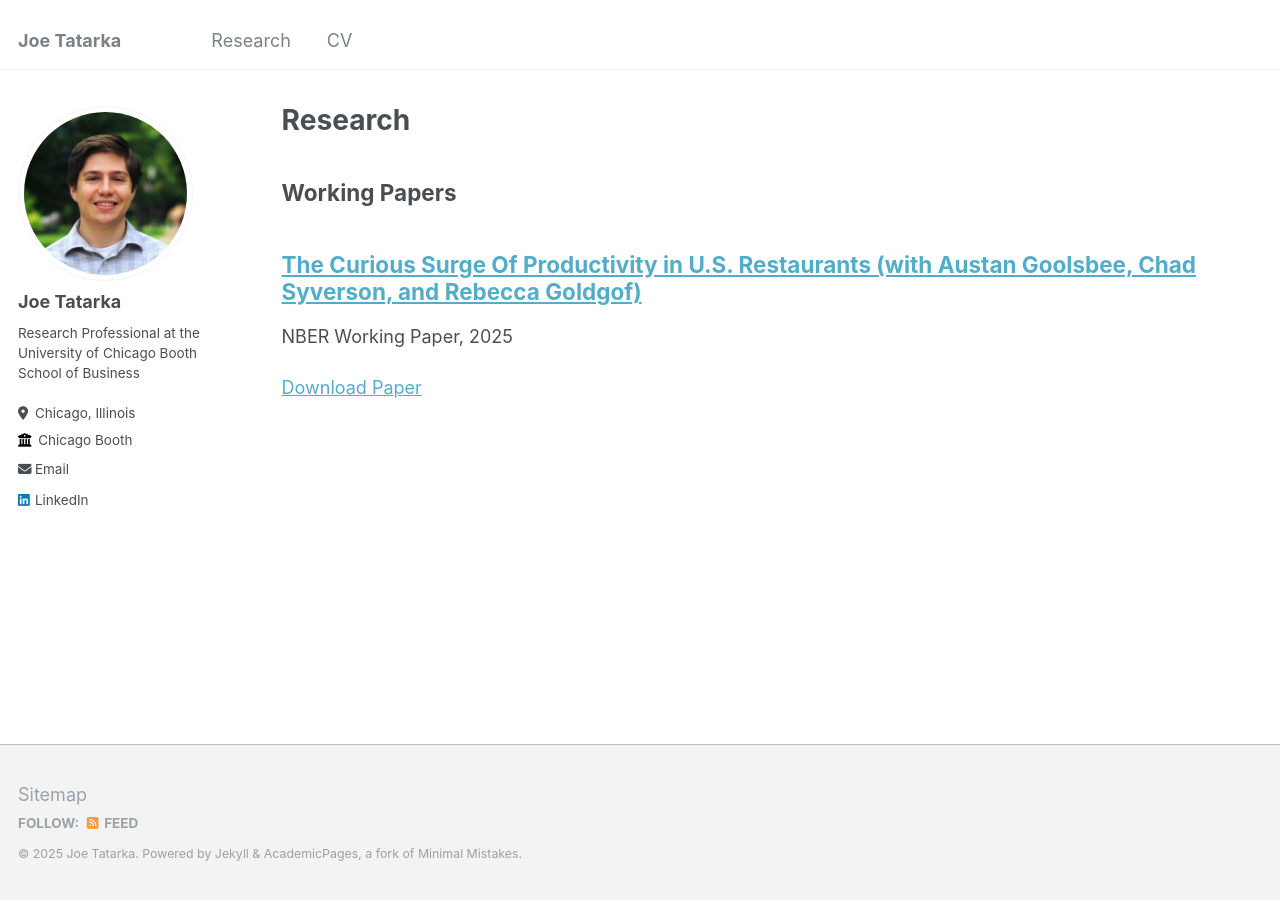
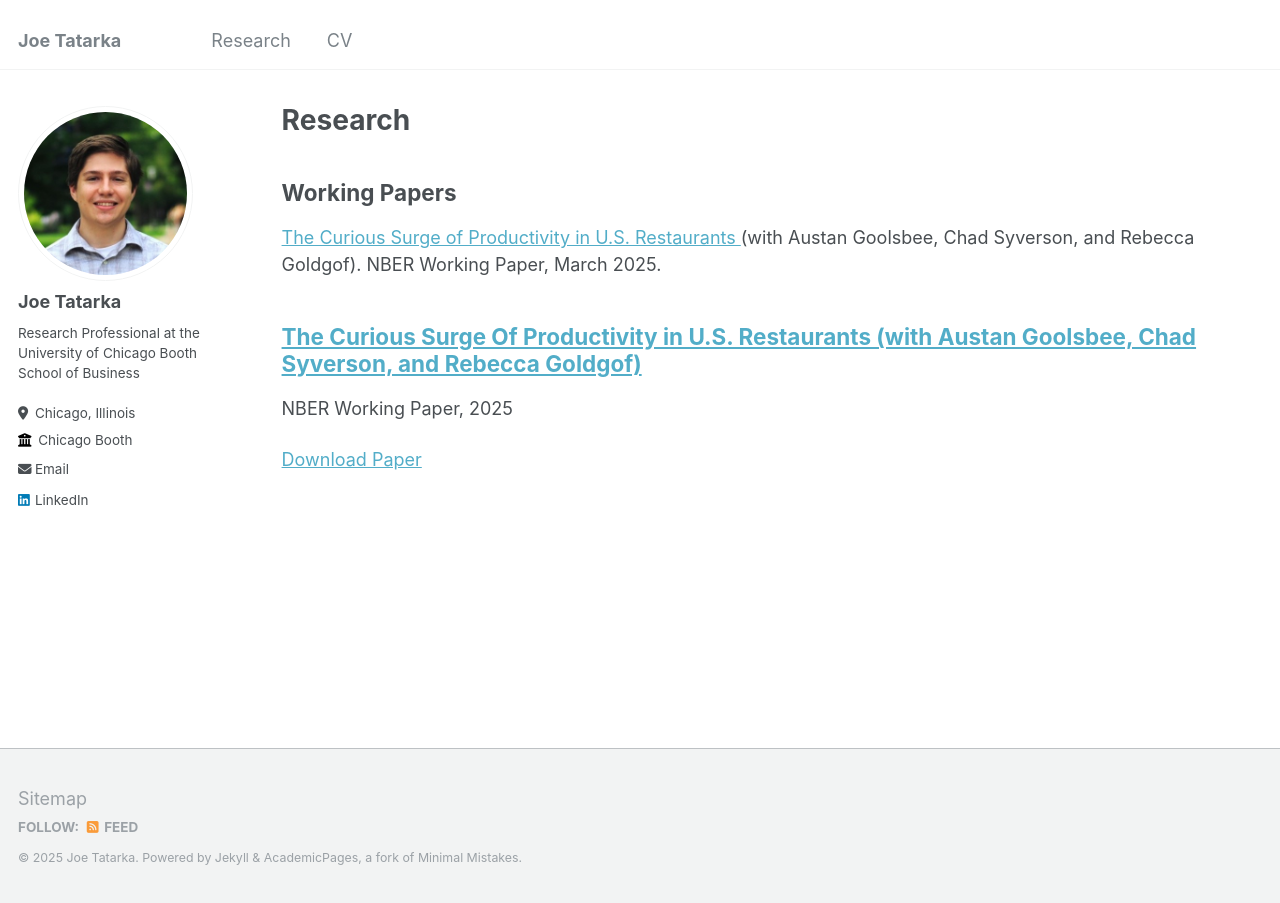
Before and after one commit to JoeTatarka/JoeTatarka.github.io, a Jekyll site: the page built from _pages/publications.md, in a window 1280 px wide. Built offline with Jekyll 4.4.1, drawn with Linux system fonts in a browser that asks for light colours.

Commit message:
Update publications.md

```diff
--- a/_pages/publications.md
+++ b/_pages/publications.md
@@ -14,6 +14,8 @@ author_profile: true
 Working Papers
 -======
 
+<a href="https://joetatarka.github.io/files/restaurant_productivity_working.pdf">The Curious Surge of Productivity in U.S. Restaurants </a> (with Austan Goolsbee, Chad Syverson, and Rebecca Goldgof). NBER Working Paper, March 2025.
+
 {% for post in site.publications reversed %}
   {% include archive-single.html %}
 {% endfor %}
```
